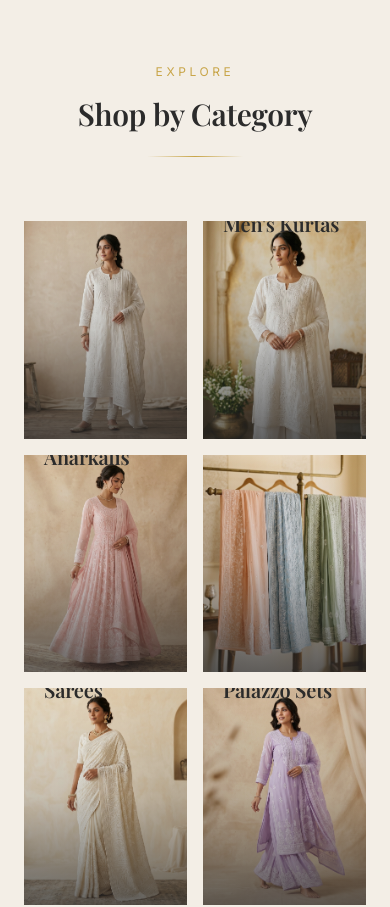
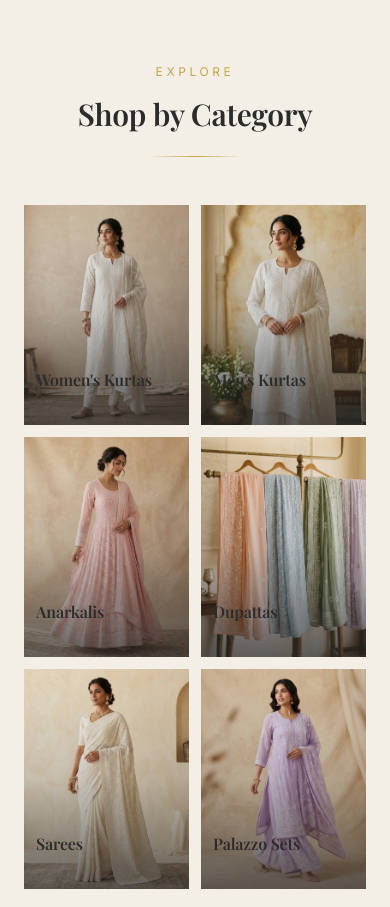
Before and after one commit to SoaibAkhtar321/Eifa-couture, a Next.js app: page / in a window 390 px wide. Shown: the part 7900-8807 px from the top of the page. Built offline with nearby package versions, Linux system fonts and the light colour scheme.

Commit message:
Fix mobile blank page - ShopByCategory responsive grid

```diff
--- a/src/components/home/ShopByCategorySection.tsx
+++ b/src/components/home/ShopByCategorySection.tsx
@@ -46,7 +46,7 @@ export default function ShopByCategorySection() {
           initial={{ opacity: 0, y: 30 }}
           animate={isInView ? { opacity: 1, y: 0 } : {}}
           transition={luxuryTransition}
-          className="text-center mb-16 md:mb-20"
+          className="text-center mb-12 md:mb-20"
         >
           <span className="text-gold text-xs tracking-[0.3em] uppercase font-body block mb-4">
             Explore
@@ -57,12 +57,12 @@ export default function ShopByCategorySection() {
           <div className="divider-gold w-24 mx-auto mt-6" />
         </motion.div>
 
-        {/* ── Category Grid ── */}
+        {/* ── Category Grid — Responsive ── */}
         <motion.div
           variants={containerVariants}
           initial="hidden"
           animate={isInView ? 'visible' : 'hidden'}
-          className="grid grid-cols-2 md:grid-cols-3 gap-4 md:gap-6"
+          className="grid grid-cols-2 md:grid-cols-3 gap-3 md:gap-6"
         >
           {categories.map((category) => (
             <motion.div key={category.id} variants={itemVariants}>
@@ -84,15 +84,15 @@ export default function ShopByCategorySection() {
                 <div className="absolute inset-0 bg-gradient-to-t from-charcoal/70 via-charcoal/20 to-transparent group-hover:from-maroon/60 group-hover:via-maroon/20 transition-all duration-500" />
 
                 {/* Content */}
-                <div className="absolute inset-0 flex flex-col justify-end p-5 md:p-8">
+                <div className="absolute inset-0 flex flex-col justify-end p-3 md:p-6 lg:p-8">
                   <div className="transform transition-transform duration-500 group-hover:-translate-y-2">
-                    <h3 className="font-heading text-xl md:text-2xl lg:text-3xl text-white leading-tight">
+                    <h3 className="font-heading text-base md:text-xl lg:text-2xl text-white leading-tight">
                       {category.name}
                     </h3>
-                    <p className="font-body text-white/0 text-sm mt-2 max-w-xs leading-relaxed group-hover:text-white/80 transition-all duration-500">
+                    <p className="font-body text-white/0 text-xs md:text-sm mt-1 md:mt-2 max-w-xs leading-relaxed group-hover:text-white/80 transition-all duration-500 hidden sm:block">
                       {category.description}
                     </p>
-                    <div className="flex items-center gap-2 mt-3 text-gold opacity-0 group-hover:opacity-100 transition-opacity duration-500">
+                    <div className="flex items-center gap-2 mt-2 md:mt-3 text-gold opacity-0 group-hover:opacity-100 transition-opacity duration-500">
                       <span className="text-xs tracking-[0.2em] uppercase font-body">
                         Explore
                       </span>
```
